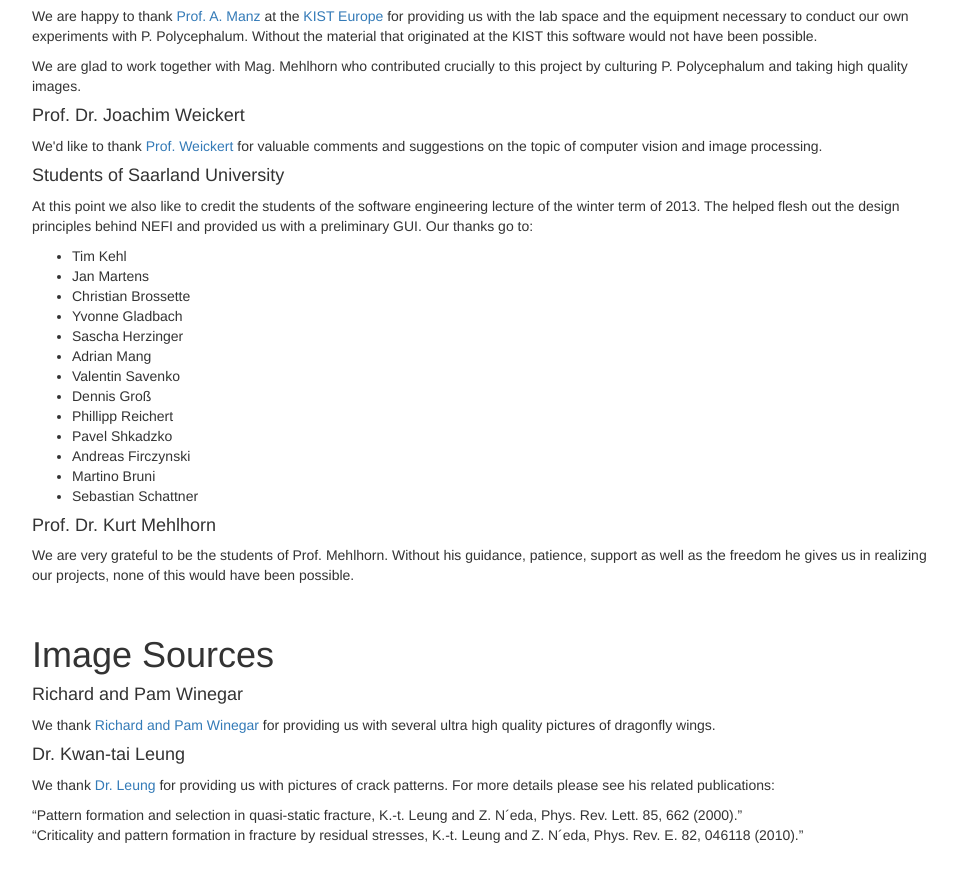
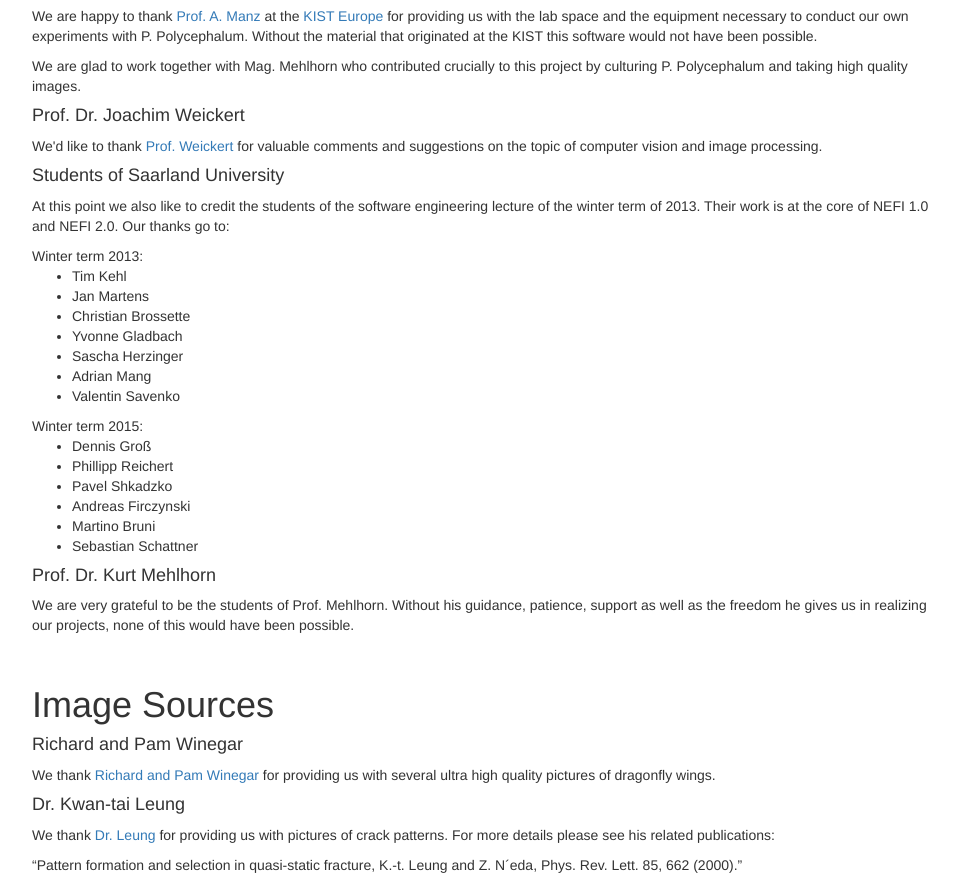
Before and after one commit to 05dirnbe/nefi_website, a PHP site: page /credits.php in a window 1280 px wide. Shown: the part 454-1329 px from the top of the page, without its empty margins (38-997 px from the left). Run offline with PHP 8.4, Linux system fonts and the light colour scheme; some libraries are stand-ins or nearby versions.

Commit message:
Fixed credit page.

```diff
--- a/credits.php
+++ b/credits.php
@@ -50,8 +50,9 @@
           <h4>Students of Saarland University</h4>
 
           <p>At this point we also like to credit the students of the software engineering lecture of the
-            winter term of 2013. The helped flesh out the design principles behind NEFI and provided us
-            with a preliminary GUI. Our thanks go to:</p>
+            winter term of 2013. Their work is at the core of NEFI 1.0 and NEFI 2.0. Our thanks go to:</p>
+
+          Winter term 2013:
 
           <ul>
             <li>Tim Kehl</li>
@@ -61,6 +62,11 @@
             <li>Sascha Herzinger</li>
             <li>Adrian Mang</li>
             <li>Valentin Savenko</li>
+          </ul>
+
+          Winter term 2015:
+
+          <ul>
             <li>Dennis Groß</li>
             <li>Phillipp Reichert</li>
             <li>Pavel Shkadzko</li>
```
